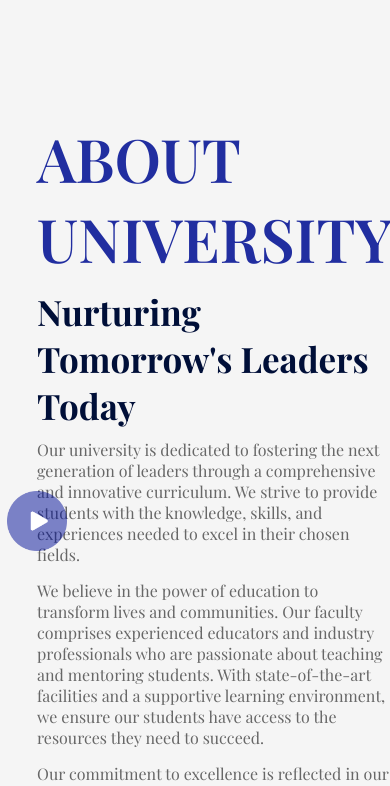
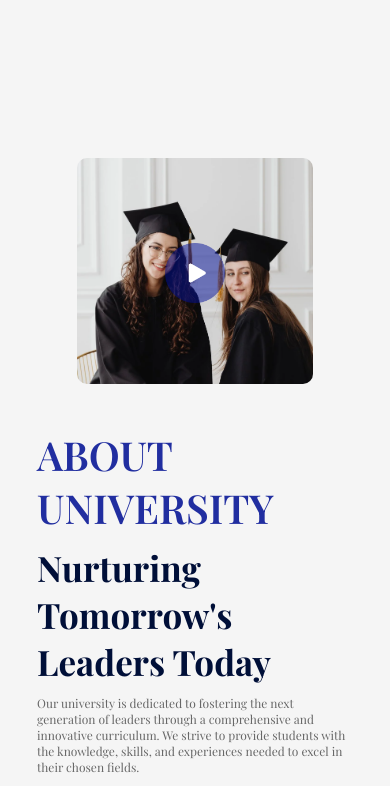
Before and after one commit to Tolegithub7/React, a React (Vite) app in the folder Ebusers/: page / in a window 390 px wide. Shown: the part 2204-2990 px from the top of the page. Built offline with nearby package versions, Linux system fonts and the light colour scheme; a web font is replaced by a local one.

Commit message:
about responsive

```diff
--- a/Ebusers/src/Components/About/About.css
+++ b/Ebusers/src/Components/About/About.css
@@ -38,3 +38,27 @@
   color: #676767;
   margin-bottom: 15px;
 }
+
+/* --------- Media query ---------  */
+
+@media (max-width: 767px) {
+  .about {
+    flex-direction: column;
+  }
+  .about-left {
+    flex-basis: 100%;
+    margin: 40px;
+  }
+  .about-right {
+    flex-basis: 100%;
+  }
+  .about-right h3 {
+    font-size: 40px;
+  }
+  .about-right {
+    font-size: 30px;
+  }
+  .about-right p {
+    font-size: 12px;
+  }
+}
```
